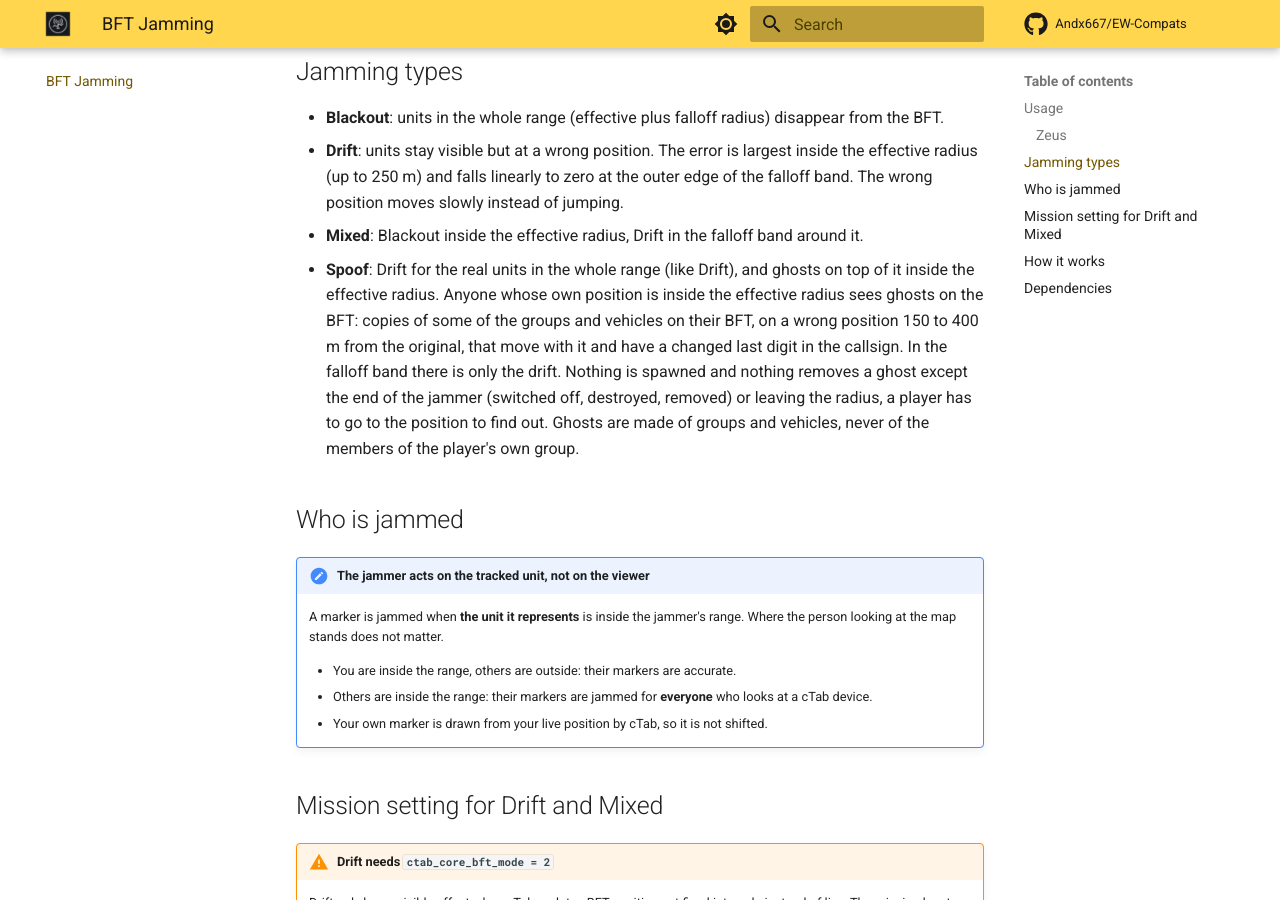
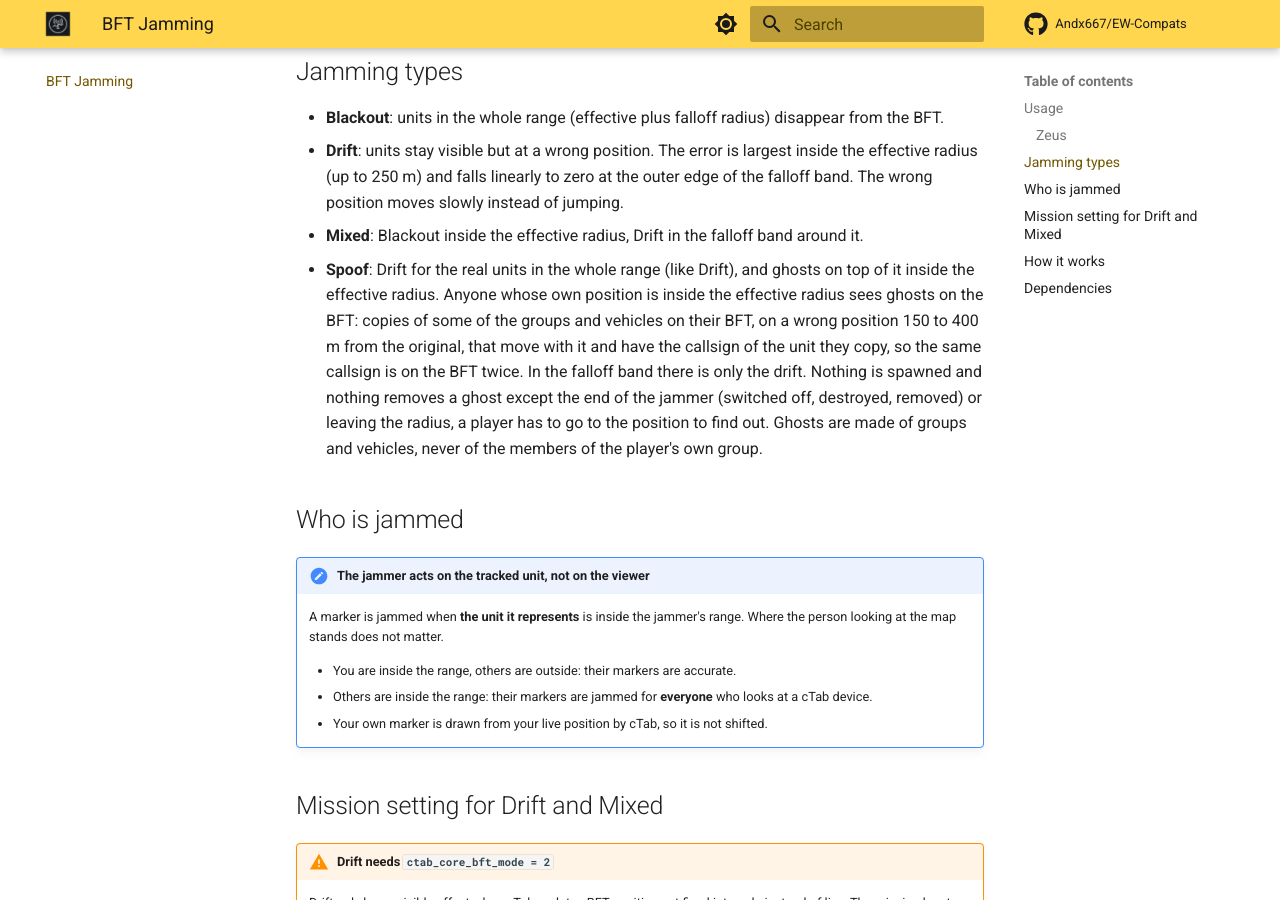
Before and after one commit to Andx667/EW-Compats, an MkDocs documentation site: the page built from docs/bft-jamming.md, in a window 1280 px wide and 900 px high, scrolled down 1129 px. Built offline with MkDocs 1.6.1 and Material for MkDocs 9.7.7, drawn with Linux system fonts in a browser that asks for light colours; plug-ins that fetch from the network failed and are left out; comment, search, counter and statistics services are not loaded.

Commit message:
BFT Jamming - Ghosts copy the callsign of the unit they copy
- A ghost keeps the callsign of its original, a new callsign made it too easy to spot
- Remove fnc_ghostCallsign and the setting ewc_bft_jamming_ghostExactCallsign

Co-Authored-By: Claude Sonnet 5.5 <noreply@anthropic.com>

```diff
--- a/docs/bft-jamming.md
+++ b/docs/bft-jamming.md
@@ -25,7 +25,7 @@ Zeus Enhanced has two modules in the same **Crows Electronic Warfare** category:
 - **Blackout**: units in the whole range (effective plus falloff radius) disappear from the BFT.
 - **Drift**: units stay visible but at a wrong position. The error is largest inside the effective radius (up to 250 m) and falls linearly to zero at the outer edge of the falloff band. The wrong position moves slowly instead of jumping.
 - **Mixed**: Blackout inside the effective radius, Drift in the falloff band around it.
-- **Spoof**: Drift for the real units in the whole range (like Drift), and ghosts on top of it inside the effective radius. Anyone whose own position is inside the effective radius sees ghosts on the BFT: copies of some of the groups and vehicles on their BFT, on a wrong position 150 to 400 m from the original, that move with it and have a changed last digit in the callsign. In the falloff band there is only the drift. Nothing is spawned and nothing removes a ghost except the end of the jammer (switched off, destroyed, removed) or leaving the radius, a player has to go to the position to find out. Ghosts are made of groups and vehicles, never of the members of the player's own group.
+- **Spoof**: Drift for the real units in the whole range (like Drift), and ghosts on top of it inside the effective radius. Anyone whose own position is inside the effective radius sees ghosts on the BFT: copies of some of the groups and vehicles on their BFT, on a wrong position 150 to 400 m from the original, that move with it and have the callsign of the unit they copy, so the same callsign is on the BFT twice. In the falloff band there is only the drift. Nothing is spawned and nothing removes a ghost except the end of the jammer (switched off, destroyed, removed) or leaving the radius, a player has to go to the position to find out. Ghosts are made of groups and vehicles, never of the members of the player's own group.
 
 ## Who is jammed
 
```
Also changed, not shown: .hemtt/missions/README.md (+1 -1 lines), CHANGELOG.md (+1 -1 lines), addons/bft_jamming/README.md (+1 -1 lines), 6 other files.
